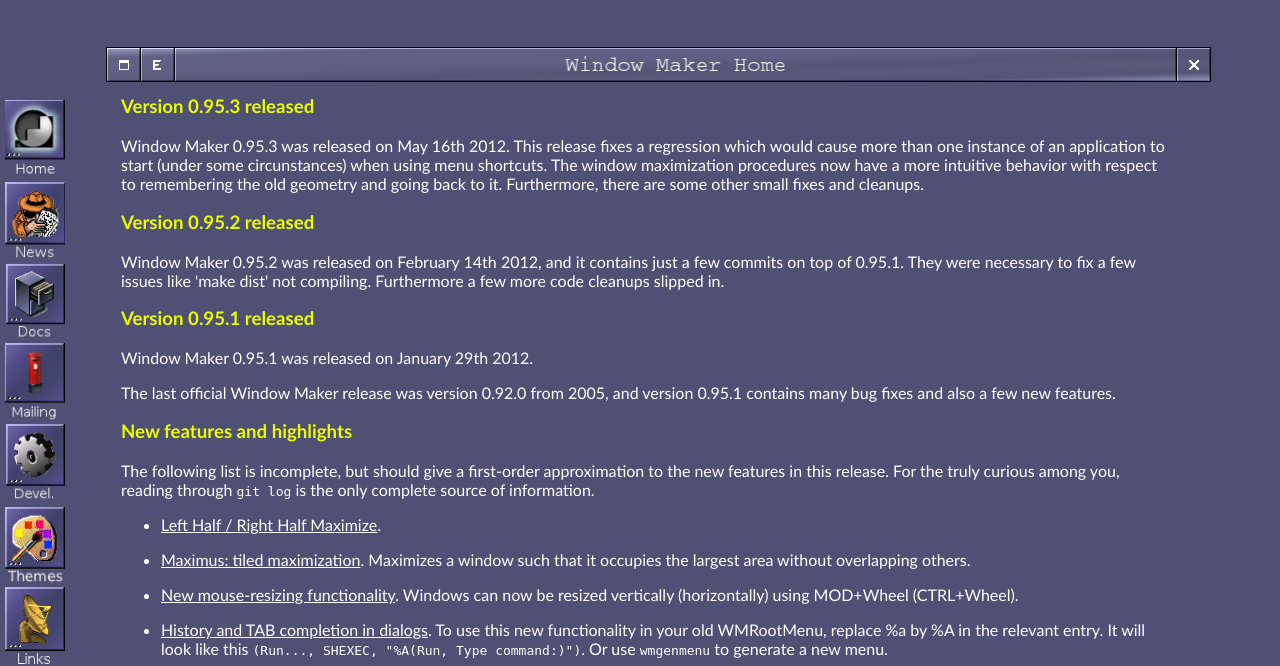
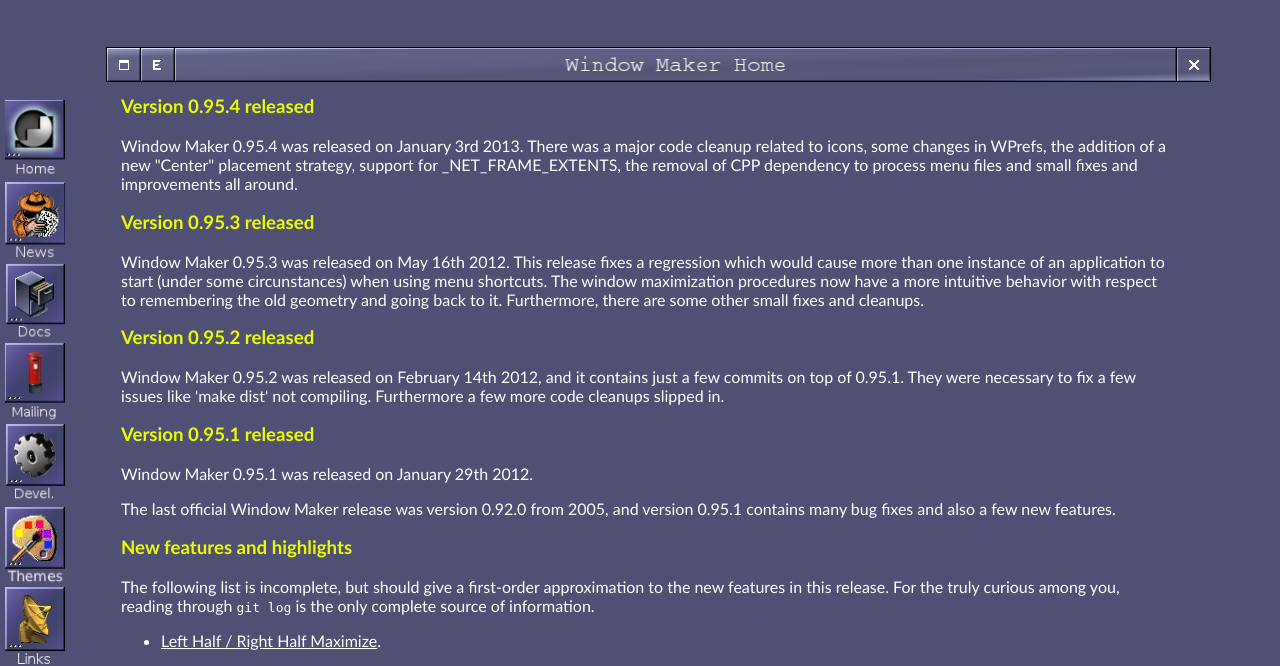
Before and after one commit to window-maker/dockapps, a PHP site: page /news.php in a window 1280 px wide. Shown: the top 666 px of the page. Run offline with PHP 8.4, Linux system fonts and the light colour scheme.

Commit message:
Updates for 0.95.4

```diff
--- a/home.php
+++ b/home.php
@@ -36,8 +36,8 @@
           <h3>Download</h3>
 
           <p>The latest <a href="http://repo.or.cz/w/wmaker-crm.git/shortlog/refs/heads/master">stable</a> version is
-	  0.95.3,
-          released on 16.05.2012. See the <a href="news.php">NEWS</a> section for more information.</p>
+	  0.95.4,
+          released on 03.01.2013. See the <a href="news.php">NEWS</a> section for more information.</p>
         </td>
       </tr>
     </table>
--- a/news.php
+++ b/news.php
@@ -15,6 +15,11 @@
     <table class="inner" border="0" cellpadding="1" cellspacing="1">
       <tr>
         <td content="content" colspan="2" valign="top">
+
+	<h3>Version 0.95.4 released</h3>
+	  <p> Window Maker 0.95.4 was released on January 3rd 2013. There was a major code cleanup related to icons, some changes
+	      in WPrefs, the addition of a new "Center" placement strategy, support for _NET_FRAME_EXTENTS, the removal of CPP
+	      dependency to process menu files and small fixes and improvements all around.</p>
 
 	<h3>Version 0.95.3 released</h3>
 	  <p> Window Maker 0.95.3 was released on May 16th 2012. This release fixes a regression
```
